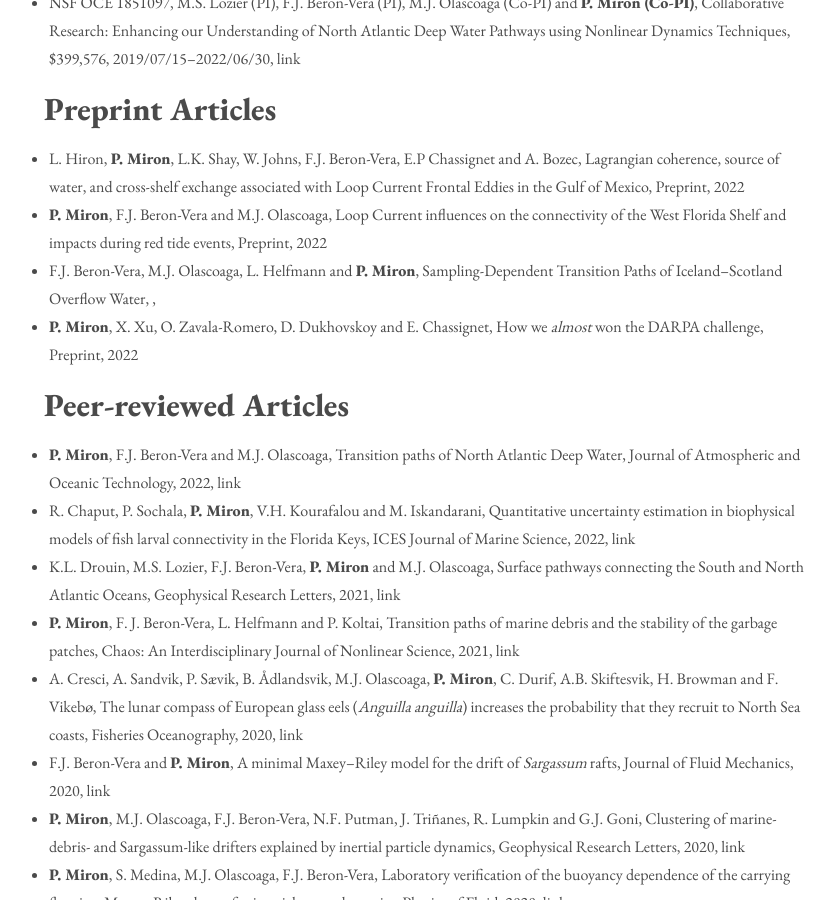
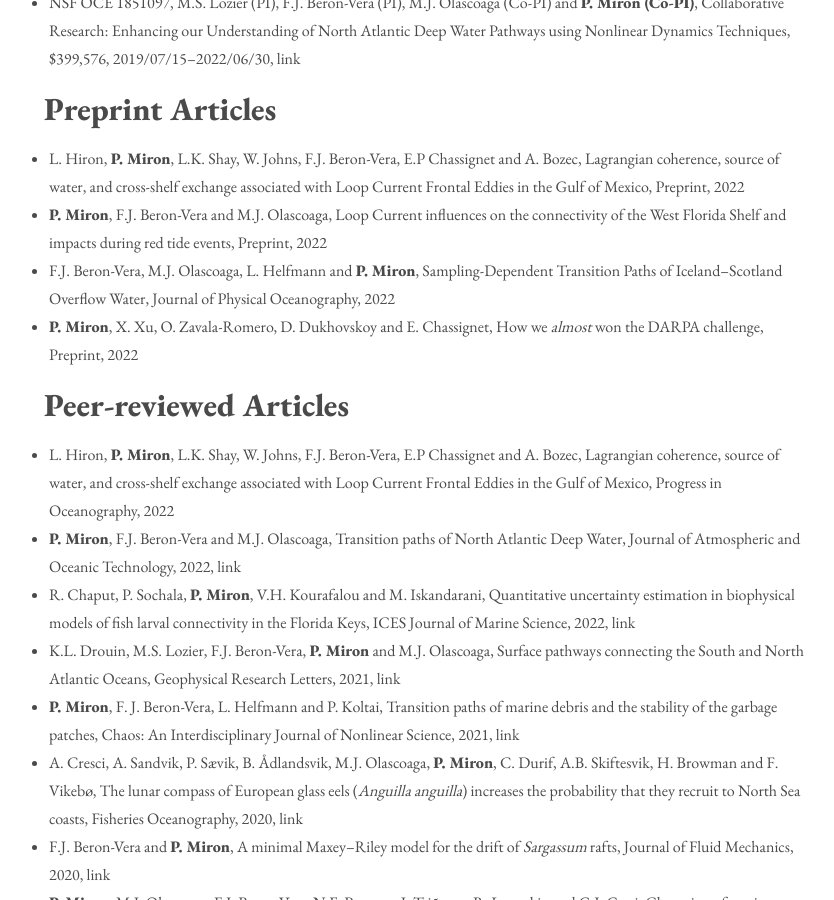
Before and after one commit to philippemiron/philippemiron.github.io, a Jekyll site: the page built from contributions.md, in a window 1280 px wide and 900 px high, scrolled down 732 px. Shown: the whole window, without its empty margins (212-1046 px from the left). Built offline with Jekyll 4.4.1, drawn with Linux system fonts in a browser that asks for light colours; nearby versions of some CDN libraries.

Commit message:
reorganized new papers

```diff
--- a/_data/preprint.yml
+++ b/_data/preprint.yml
@@ -10,6 +10,8 @@
 
 - title: Sampling-Dependent Transition Paths of Iceland--Scotland Overflow Water
   authors: 'F.J. Beron-Vera, M.J. Olascoaga, L. Helfmann and **P. Miron**'
+  journal: Journal of Physical Oceanography
+  year: '2022'
 
 - title: How we *almost* won the DARPA challenge
   authors: '**P. Miron**, X. Xu, O. Zavala-Romero, D. Dukhovskoy and E. Chassignet'
--- a/_data/publications.yml
+++ b/_data/publications.yml
@@ -1,3 +1,8 @@
+- title: Lagrangian coherence, source of water, and cross-shelf exchange associated with Loop Current Frontal Eddies in the Gulf of Mexico
+  authors: 'L. Hiron, **P. Miron**, L.K. Shay, W. Johns, F.J. Beron-Vera, E.P Chassignet and A. Bozec'
+  journal: Progress in Oceanography
+  year: '2022'
+
 - title: Transition paths of North Atlantic Deep Water
   authors: '**P. Miron**, F.J. Beron-Vera and M.J. Olascoaga'
   journal: Journal of Atmospheric and Oceanic Technology
```
